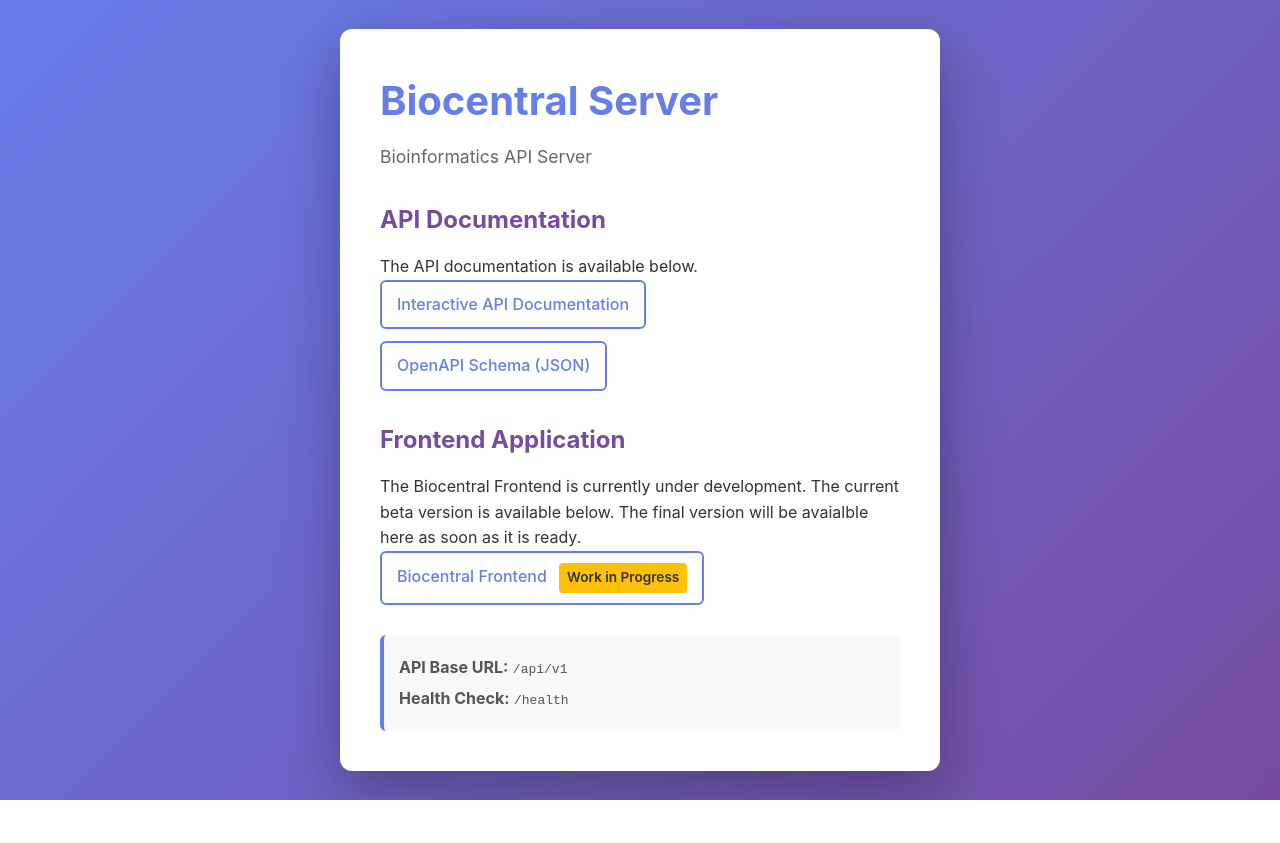
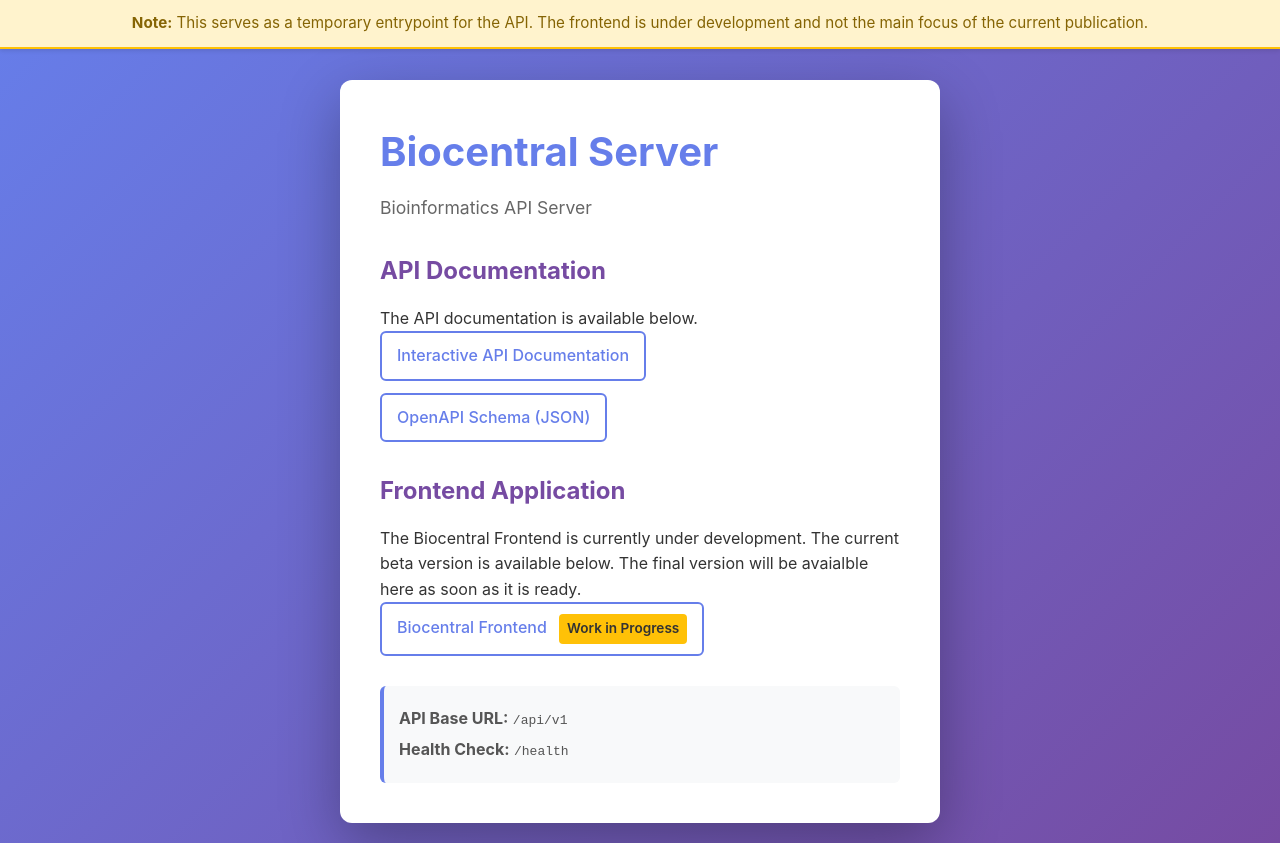
Before and after one commit to biocentral/biocentral_server, a plain HTML site: page assets/landing.html in a window 1280 px wide. Before the commit the page ends 800 px from the top, so only its background shows below. Drawn offline with Linux system fonts and the light colour scheme.

Commit message:
ADd info banner
Signed-off-by: Tobias O <tobias.olenyi@tum.de>

```diff
--- a/assets/landing.html
+++ b/assets/landing.html
@@ -20,7 +20,7 @@
             display: flex;
             align-items: center;
             justify-content: center;
-            padding: 20px;
+            padding: 80px 20px 20px 20px;
         }
 
         .container {
@@ -103,9 +103,32 @@
             font-weight: 600;
             margin-left: 8px;
         }
+
+        .info-bar {
+            position: fixed;
+            top: 0;
+            left: 0;
+            right: 0;
+            background: #fff3cd;
+            border-bottom: 2px solid #ffc107;
+            padding: 12px 20px;
+            text-align: center;
+            z-index: 1000;
+            box-shadow: 0 2px 4px rgba(0, 0, 0, 0.1);
+        }
+
+        .info-bar p {
+            color: #856404;
+            font-size: 0.95em;
+            margin: 0;
+            line-height: 1.5;
+        }
     </style>
 </head>
 <body>
+    <div class="info-bar">
+        <p><strong>Note:</strong> This serves as a temporary entrypoint for the API. The frontend is under development and not the main focus of the current publication.</p>
+    </div>
     <div class="container">
         <h1>Biocentral Server</h1>
         <p class="subtitle">Bioinformatics API Server</p>
```
